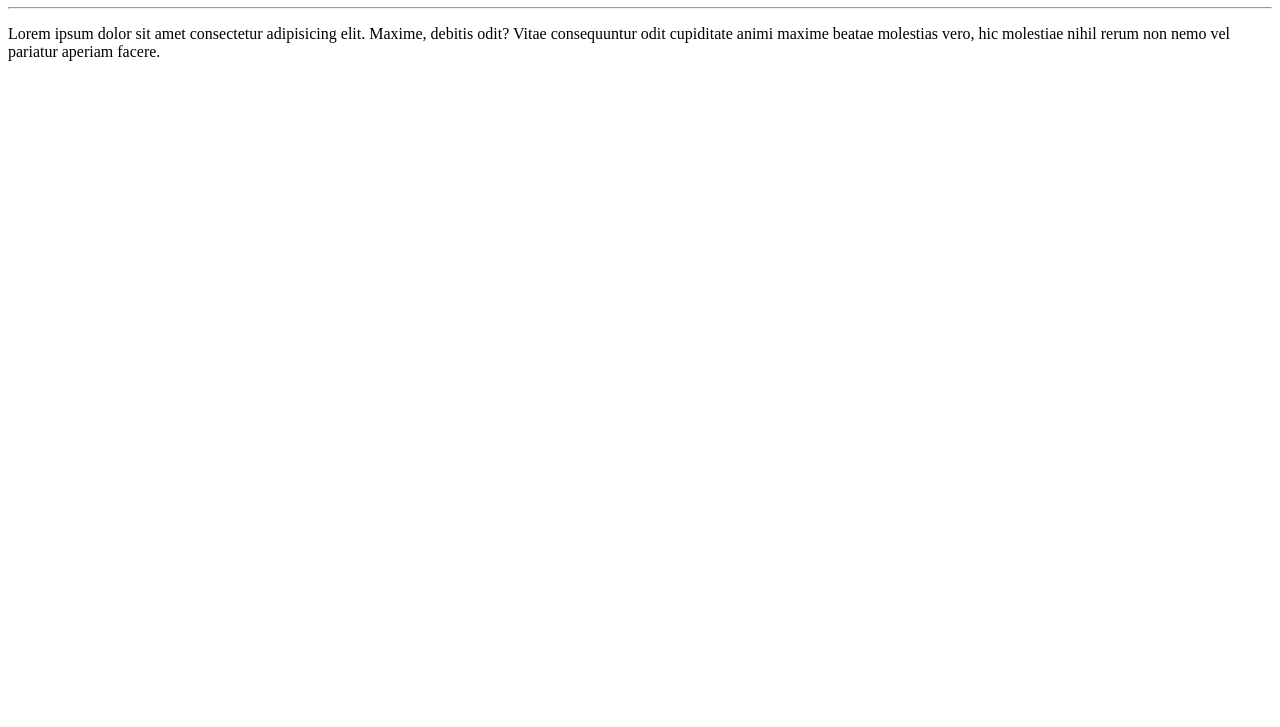
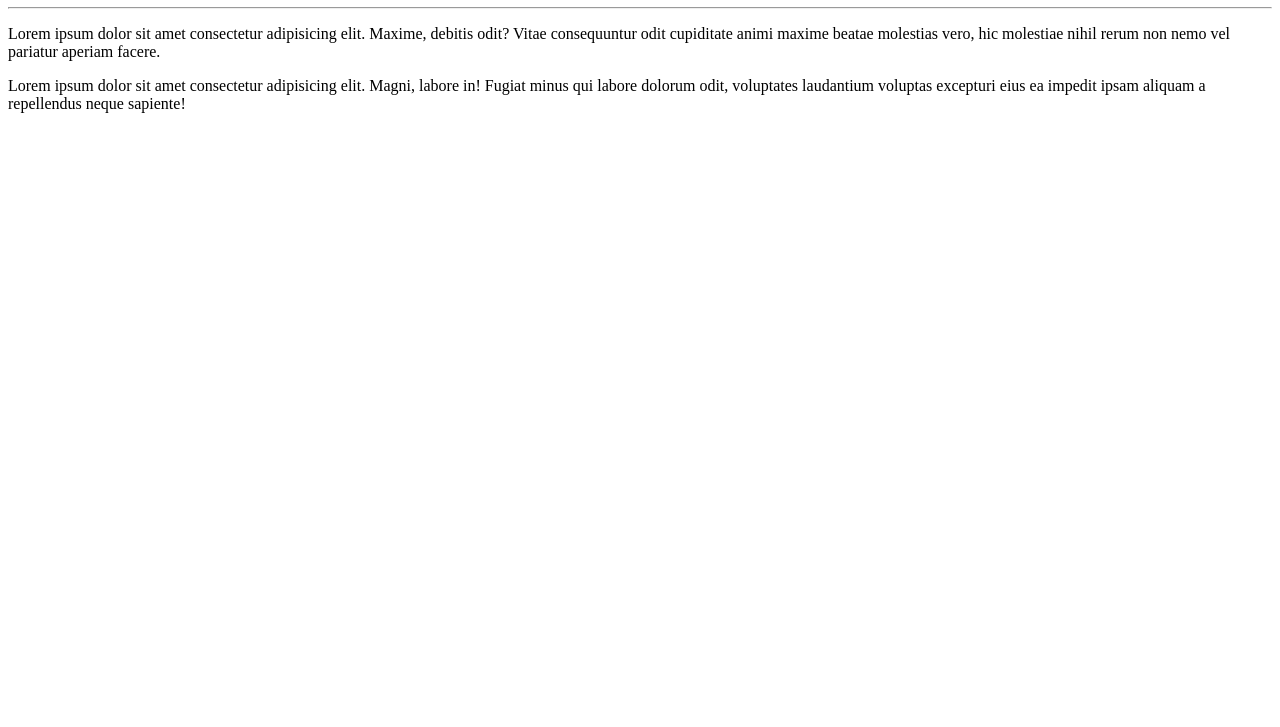
Before and after one commit to Leandrosslopes/Ola-Mundo, a plain HTML site: page site-exemplo/index.html in a window 1280 px wide. Shown: the part 73-800 px from the top of the page. Drawn offline with Linux system fonts and the light colour scheme.

Commit message:
Adicionei um paragrafo

```diff
--- a/site-exemplo/index.html
+++ b/site-exemplo/index.html
@@ -10,5 +10,6 @@
     <h1>Olá, Mundo!</h1>
     <hr>
     <p>Lorem ipsum dolor sit amet consectetur adipisicing elit. Maxime, debitis odit? Vitae consequuntur odit cupiditate animi maxime beatae molestias vero, hic molestiae nihil rerum non nemo vel pariatur aperiam facere.</p>
+    <p>Lorem ipsum dolor sit amet consectetur adipisicing elit. Magni, labore in! Fugiat minus qui labore dolorum odit, voluptates laudantium voluptas excepturi eius ea impedit ipsam aliquam a repellendus neque sapiente!</p>
 </body>
 </html>
```
